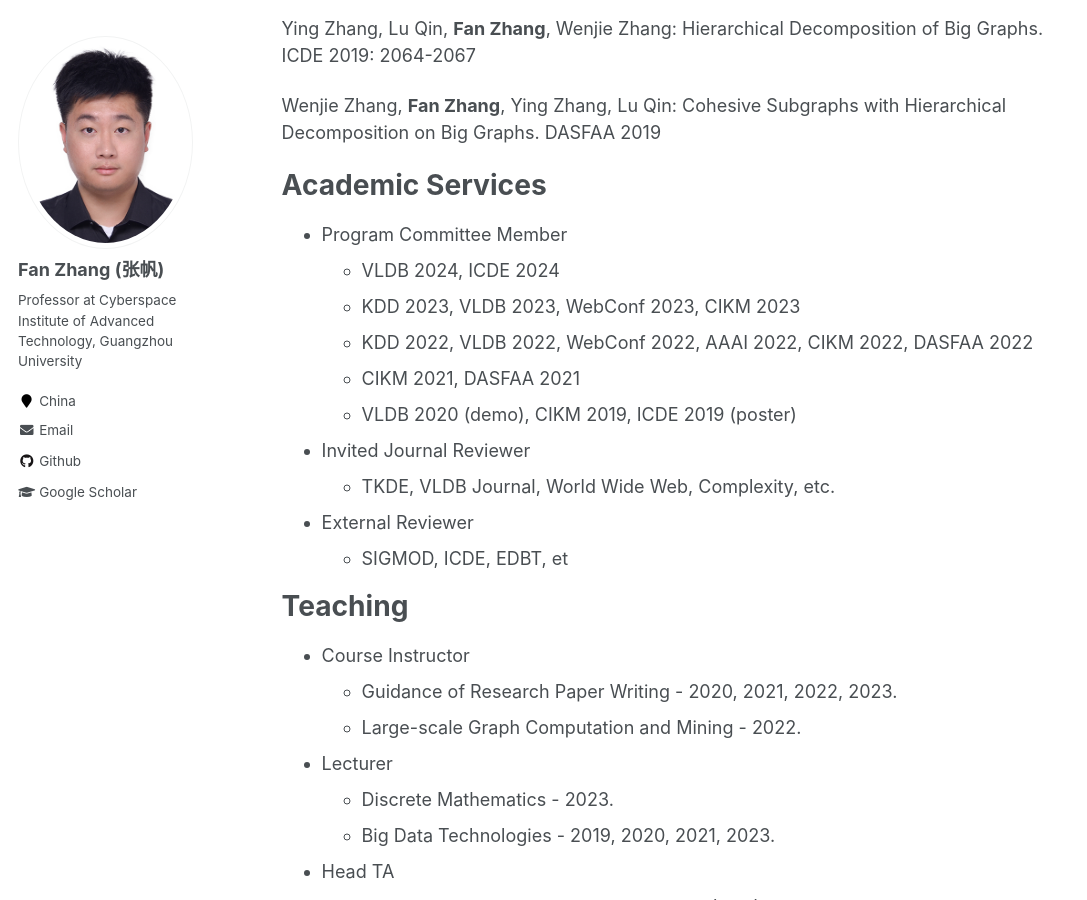
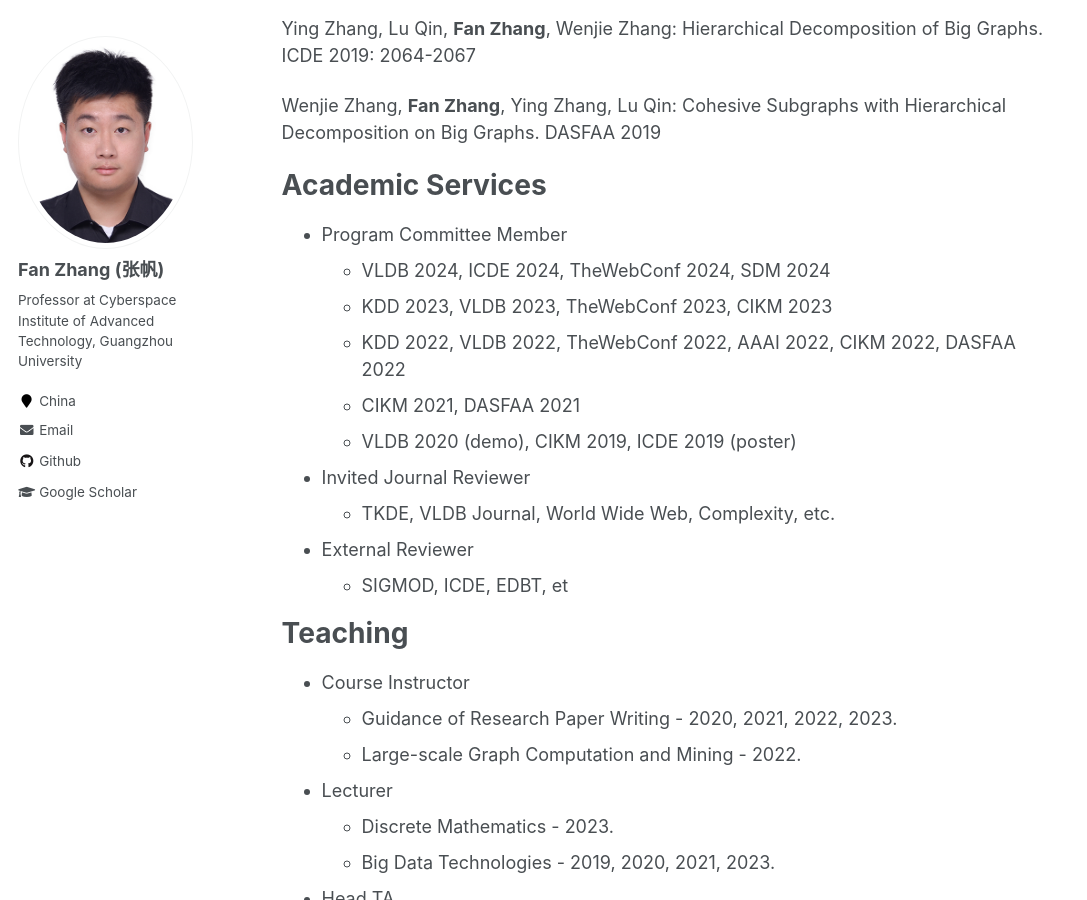
Before and after one commit to fanzhangcs/fanzhangcs.github.io, a Jekyll site: the page built from _pages/about.md, in a window 1280 px wide and 900 px high, scrolled down 4280 px. Shown: the whole window, without its empty margins (0-1087 px from the left). Built offline with Jekyll 4.4.1, drawn with Linux system fonts in a browser that asks for light colours.

Commit message:
Update about.md

```diff
--- a/_pages/about.md
+++ b/_pages/about.md
@@ -118,9 +118,9 @@ Academic Services
 ======
 
 - Program Committee Member
-  - VLDB 2024, ICDE 2024
-  - KDD 2023, VLDB 2023, WebConf 2023, CIKM 2023
-  - KDD 2022, VLDB 2022, WebConf 2022, AAAI 2022, CIKM 2022, DASFAA 2022
+  - VLDB 2024, ICDE 2024, TheWebConf 2024, SDM 2024
+  - KDD 2023, VLDB 2023, TheWebConf 2023, CIKM 2023
+  - KDD 2022, VLDB 2022, TheWebConf 2022, AAAI 2022, CIKM 2022, DASFAA 2022
   - CIKM 2021, DASFAA 2021
   - VLDB 2020 (demo), CIKM 2019, ICDE 2019 (poster)
 
```
